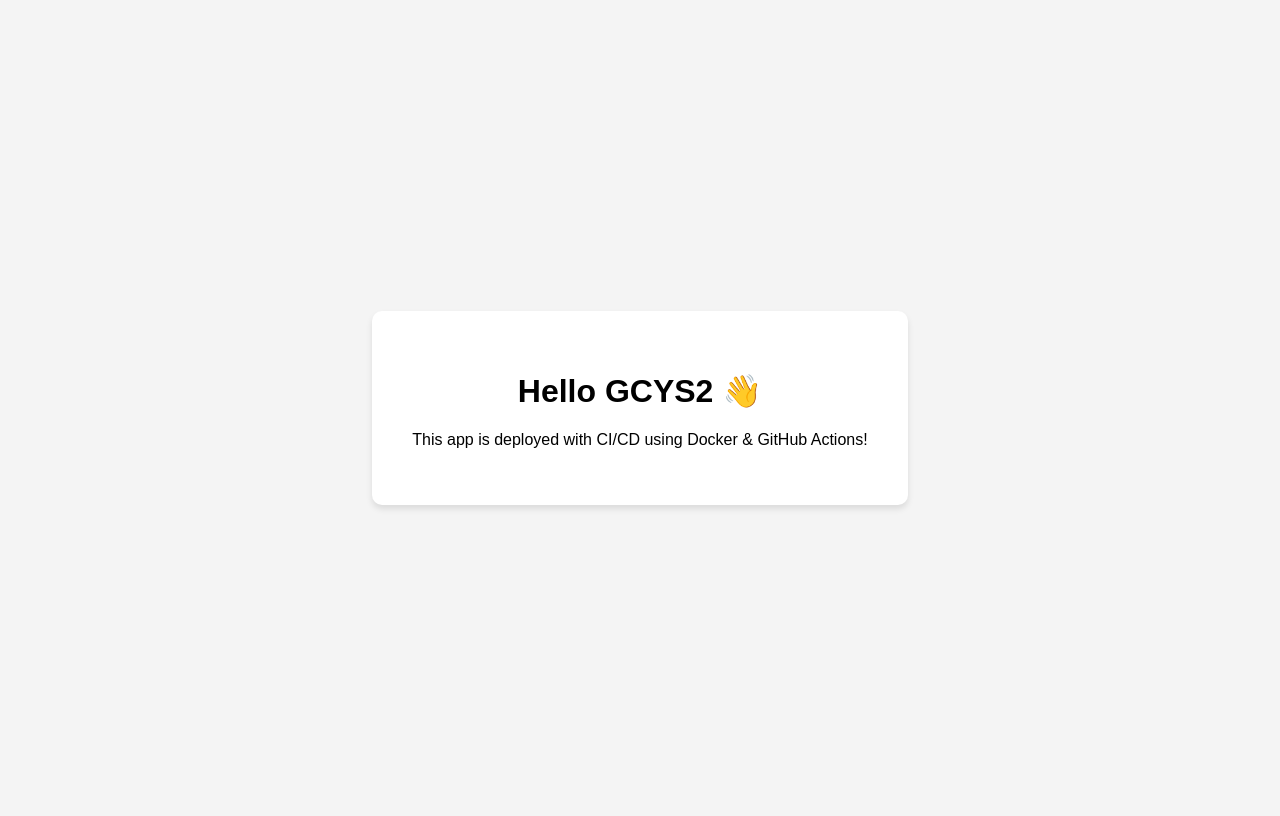
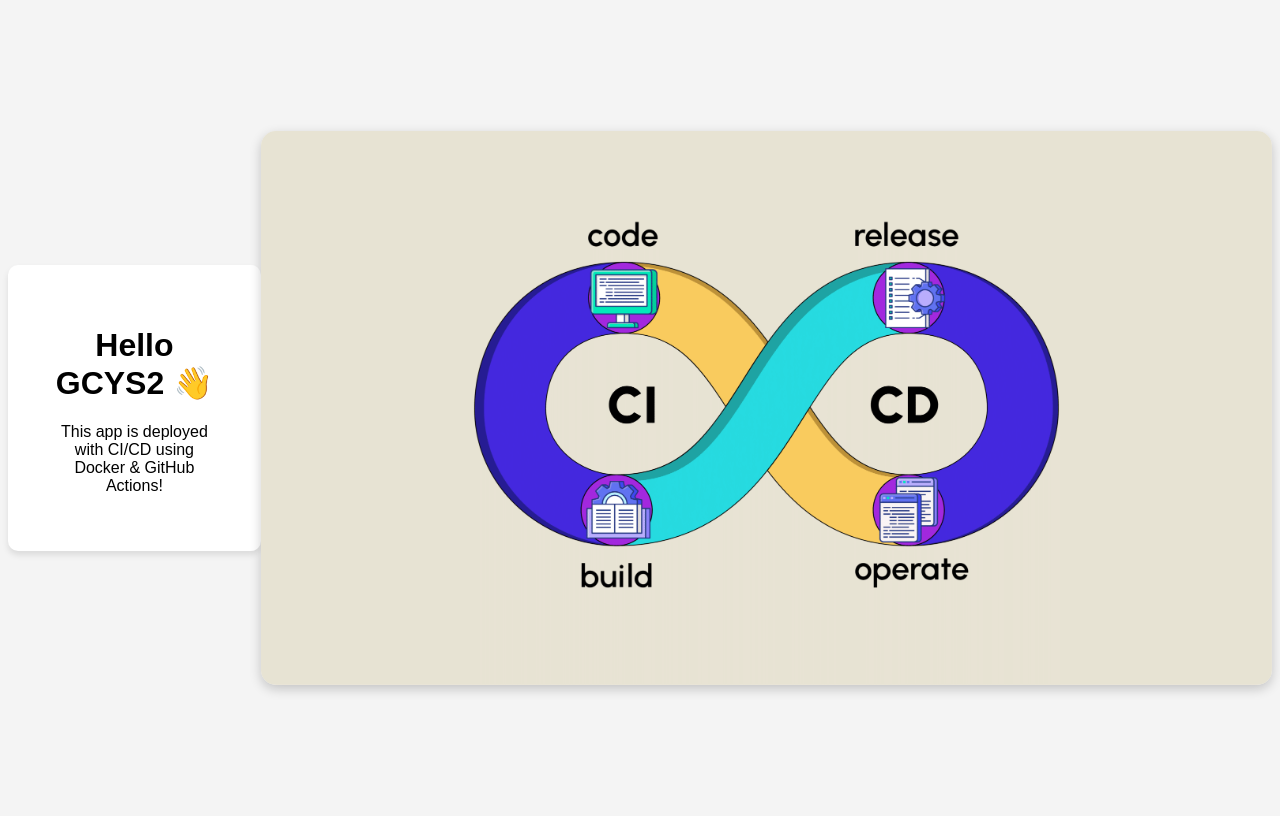
Before and after one commit to Shakcode1/ci-cd-flask-app, a Python web app: template app/templates/index.html in a window 1280 px wide. Run offline with Jinja, Linux system fonts and the light colour scheme; the template is opened without the code that fills it, so the values that code supplies are empty.

Commit message:
Add styled image to homepage

```diff
--- a/app/static/style.css
+++ b/app/static/style.css
@@ -14,3 +14,11 @@
     border-radius: 10px;
     box-shadow: 0 4px 6px rgba(0,0,0,0.1);
 }
+.main-image {
+    max-width: 80%;
+    height: auto;
+    border-radius: 15px;
+    box-shadow: 0 4px 12px rgba(0,0,0,0.2);
+    display: block;
+    margin: 20px auto;
+  }
--- a/app/templates/index.html
+++ b/app/templates/index.html
@@ -10,5 +10,6 @@
         <h1>Hello GCYS2 👋</h1>
         <p>This app is deployed with CI/CD using Docker & GitHub Actions!</p>
     </div>
+    <img src="{{ url_for('static', filename='myimage.png') }}" alt="My Image" class="main-image">
 </body>
 </html>
```
Also changed, not shown: .github/workflows/deploy.yml, app/static/myimage.png (added).
